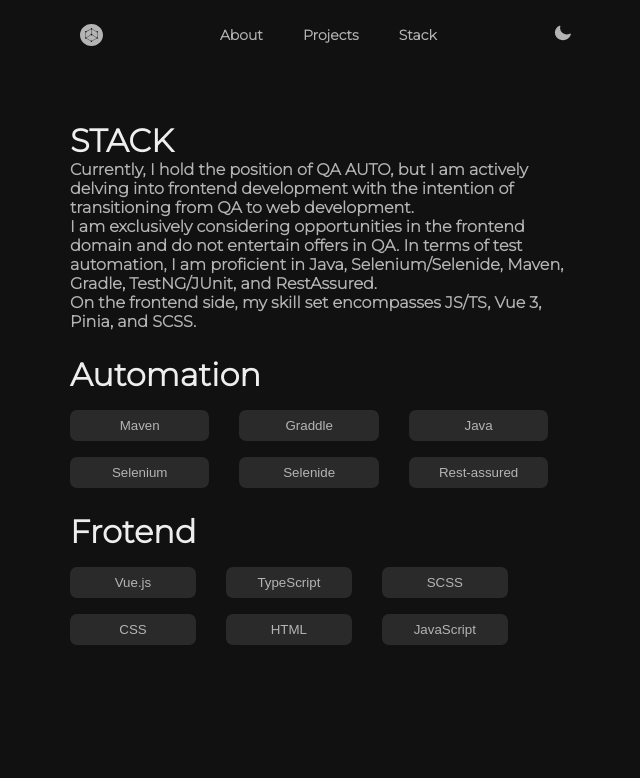
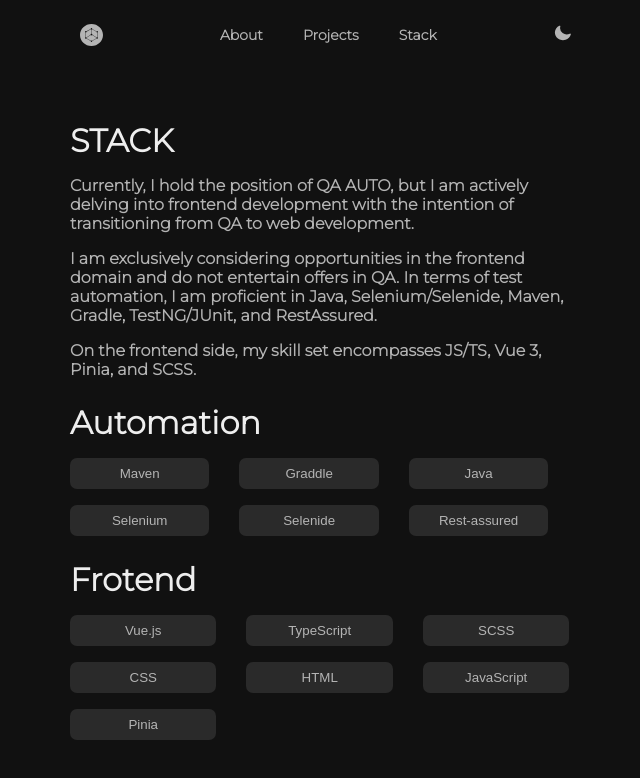
Before and after one commit to MassimoAurelio/MassimoAurelio, a Vue app: page /stack in a window 1280 px wide. Shown: the top 778 px of the page, without its empty margins (314-954 px from the left). Built offline with nearby package versions, Linux system fonts and the light colour scheme.

Commit message:
update 04.12  №2

```diff
--- a/package.json
+++ b/package.json
@@ -3,7 +3,7 @@
   "version": "0.0.0",
   "private": true,
   "engines": {
-    "node": "16.x"
+    "node": "v21.3.0"
   },
   "scripts": {
     "dev": "vite",
@@ -15,10 +15,11 @@
     "format": "prettier --write src/"
   },
   "dependencies": {
+    "@esbuild/win32-x64": "^0.19.8",
     "@vueuse/core": "^10.6.1",
+    "click-outside-vue3": "^4.0.1",
     "pinia": "^2.1.7",
     "vue": "^3.3.4",
-    "vue-click-outside": "^1.1.0",
     "vue-router": "^4.2.5",
     "vue3-page-transition": "^0.1.5"
   },
@@ -26,6 +27,7 @@
     "@rushstack/eslint-patch": "^1.3.3",
     "@tsconfig/node18": "^18.2.2",
     "@types/node": "^18.18.5",
+    "@types/vue": "^2.0.0",
     "@vitejs/plugin-vue": "^4.4.0",
     "@vitejs/plugin-vue-jsx": "^3.0.2",
     "@vue/eslint-config-prettier": "^8.0.0",
--- a/src/components/header/MobileHeader.vue
+++ b/src/components/header/MobileHeader.vue
@@ -13,6 +13,10 @@
 const openMenu = () => {
   menu.value = !menu.value
 }
+
+const closeMenu = () => {
+  menu.value = false
+}
 </script>
 
 <template>
@@ -25,7 +29,7 @@
         <button class="dropBoxButton" :class="themeStore.theme" @click="openMenu">
           Menu <img src="@/assets/img/plus.svg" alt="" />
         </button>
-        <div class="dropBox" :class="themeStore.theme" v-if="menu">
+        <div class="dropBox" :class="themeStore.theme" v-if="menu" v-click-outside="closeMenu">
           <div class="headerUl">
             <a v-for="item in headerStore.items" :key="item.label" class="menu-item">
               <router-link :to="item.href" class="headerItemText">
--- a/src/components/project/ValorantMobile.vue
+++ b/src/components/project/ValorantMobile.vue
@@ -57,7 +57,6 @@
 <style lang="scss" scoped>
 @import '@/assets/variables';
 .mainContainer {
-
   p {
     color: #6e6e6e;
   }
@@ -113,7 +112,7 @@
     .contact {
       display: flex;
       flex-direction: column;
-      gap: 4vh;
+      gap: 2vh;
     }
   }
 }
--- a/src/components/stack/MyStack.vue
+++ b/src/components/stack/MyStack.vue
@@ -55,6 +55,11 @@
   .firstContainer {
     @extend .flex-column;
     gap: 3vh;
+
+    .description {
+      @extend .flex-column;
+      gap: 2vh;
+    }
     .stack {
       @extend .flex-column;
       justify-content: flex-start;
--- a/src/main.ts
+++ b/src/main.ts
@@ -2,6 +2,7 @@
 
 import { createApp } from 'vue'
 import { createPinia } from 'pinia'
+import vClickOutside from 'click-outside-vue3'
 
 
 import App from '@/App.vue'
@@ -10,6 +11,7 @@
 const app = createApp(App)
 
 app.use(createPinia())
-app.use(router)
+app.use(router);
+app.use(vClickOutside)
 
 app.mount('#app')
--- a/src/stores/useTagsStore.ts
+++ b/src/stores/useTagsStore.ts
@@ -13,7 +13,8 @@
       { name: 'SCSS', imgSrc: scss },
       { name: 'CSS' },
       { name: 'HTML', imgSrc: html },
-      { name: 'JavaScript', imgSrc: js }
+      { name: 'JavaScript', imgSrc: js },
+      { name: 'Pinia', imgSrc: js }
     ]
   })
 })
```
Also changed, not shown: src/types/.d.ts (added), 2 other files (tests, documents, lock files or other folders).
